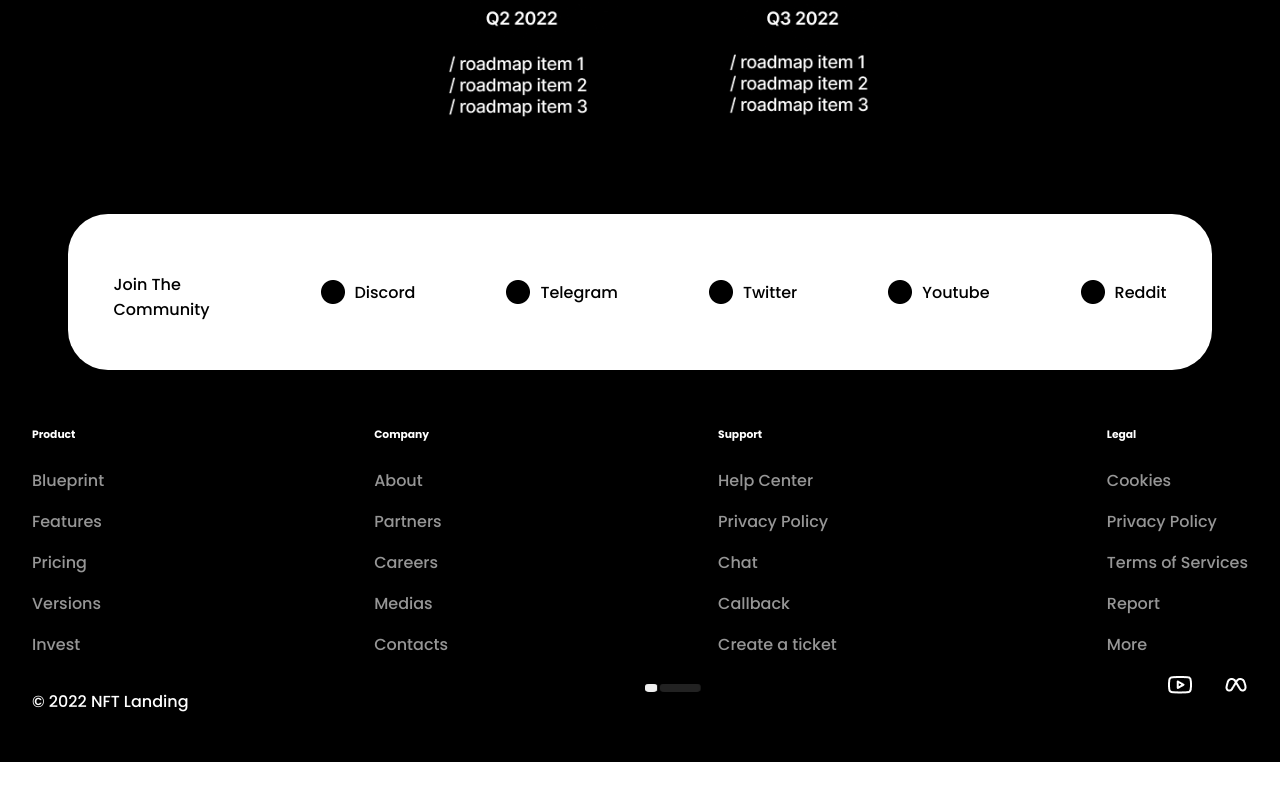
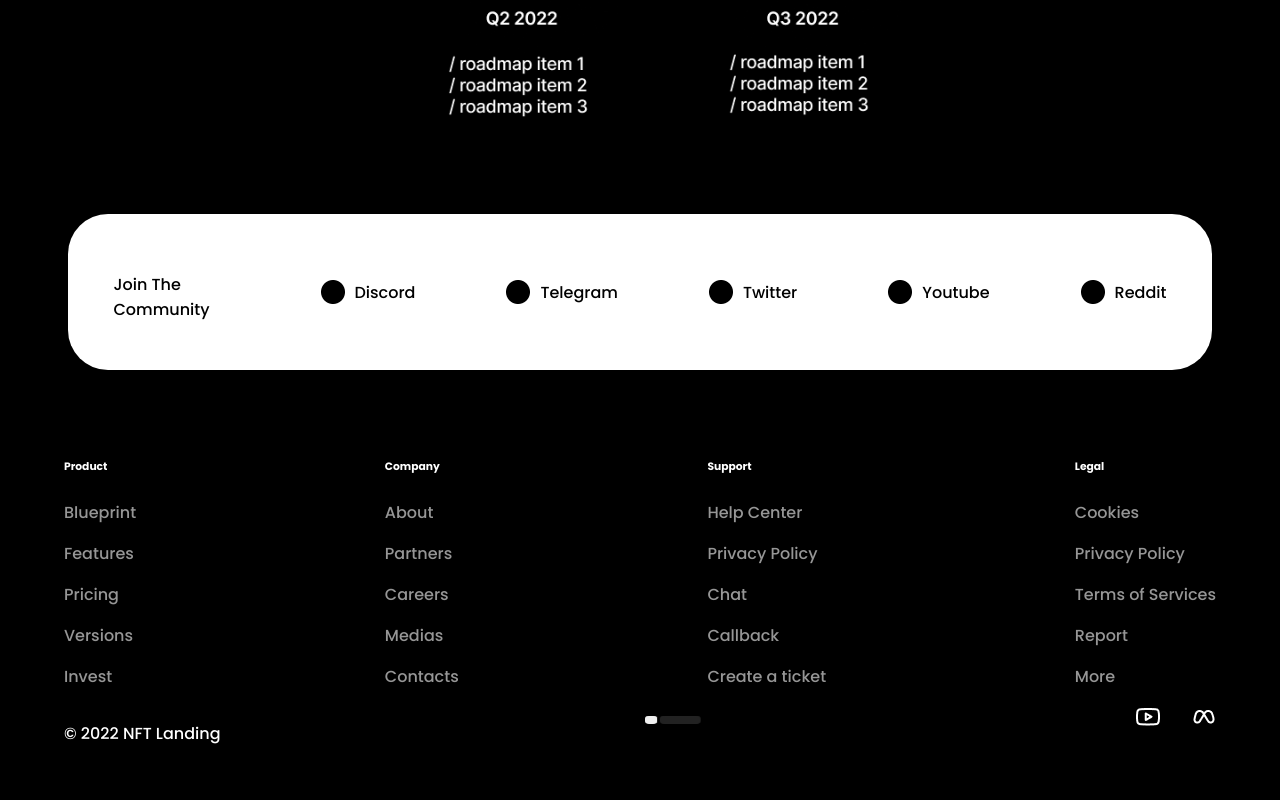
Before and after one commit to hinzullah/brindo-task, a React (Create React App) app: page / in a window 1280 px wide. Shown: the part 4016-4816 px from the top of the page. Before the commit the page ends 4778 px from the top, so only its background shows below. Built offline with nearby package versions, Linux system fonts and the light colour scheme.

Commit message:
correction done

```diff
--- a/src/components/Footer.js
+++ b/src/components/Footer.js
@@ -3,11 +3,12 @@ import styled from "styled-components";
 export const Footer =styled.div`
     display: flex;
     flex-direction: column;
-    padding: 2rem;
+    padding: 4rem;
     .footer{
         display: flex;
         flex-direction: row;
         justify-content: space-between;
+
         div{
             p{
                 color: rgba(150, 150, 150, 1);
```
Also changed, not shown: 1 other file (tests, documents, lock files or other folders).
